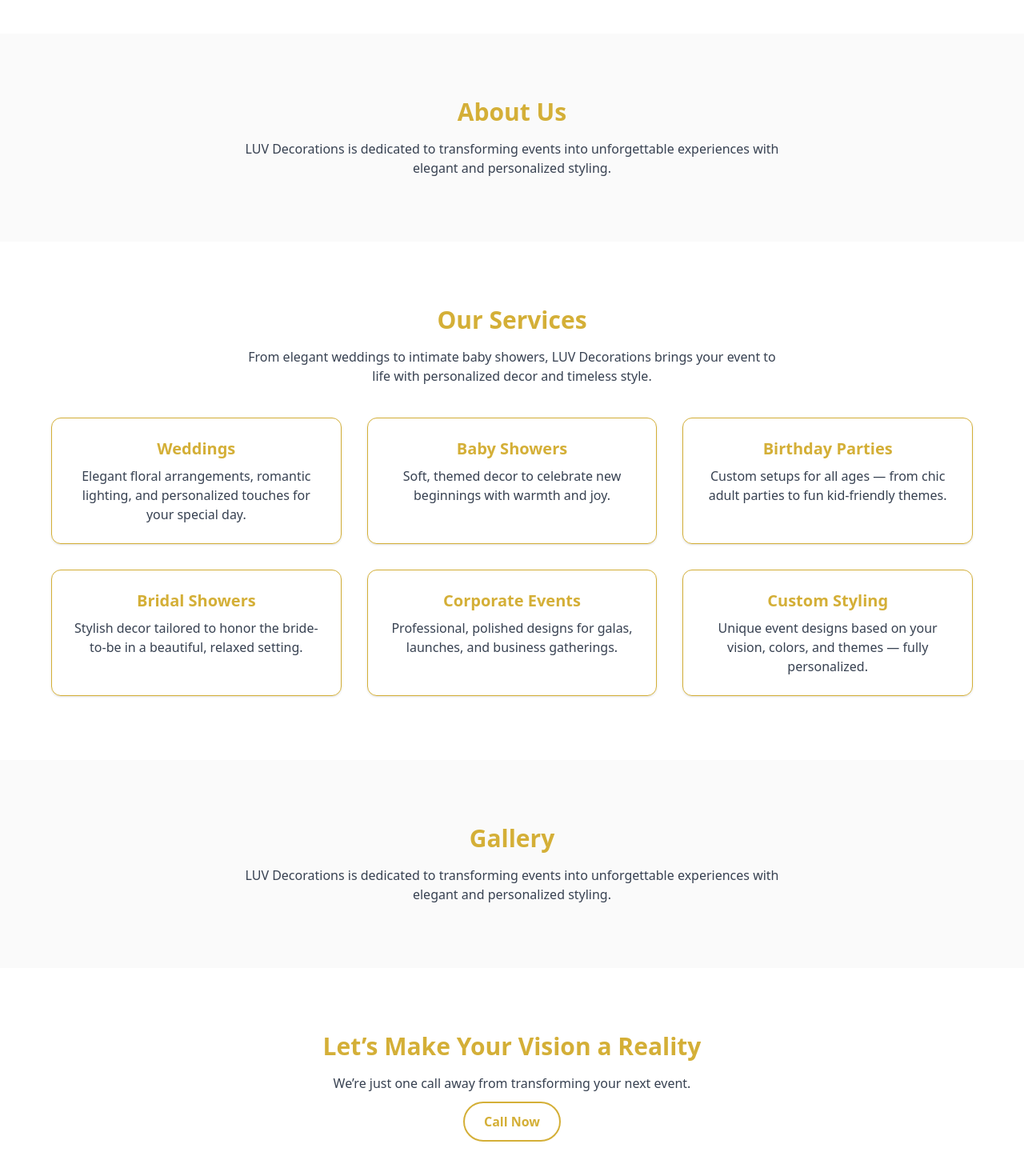
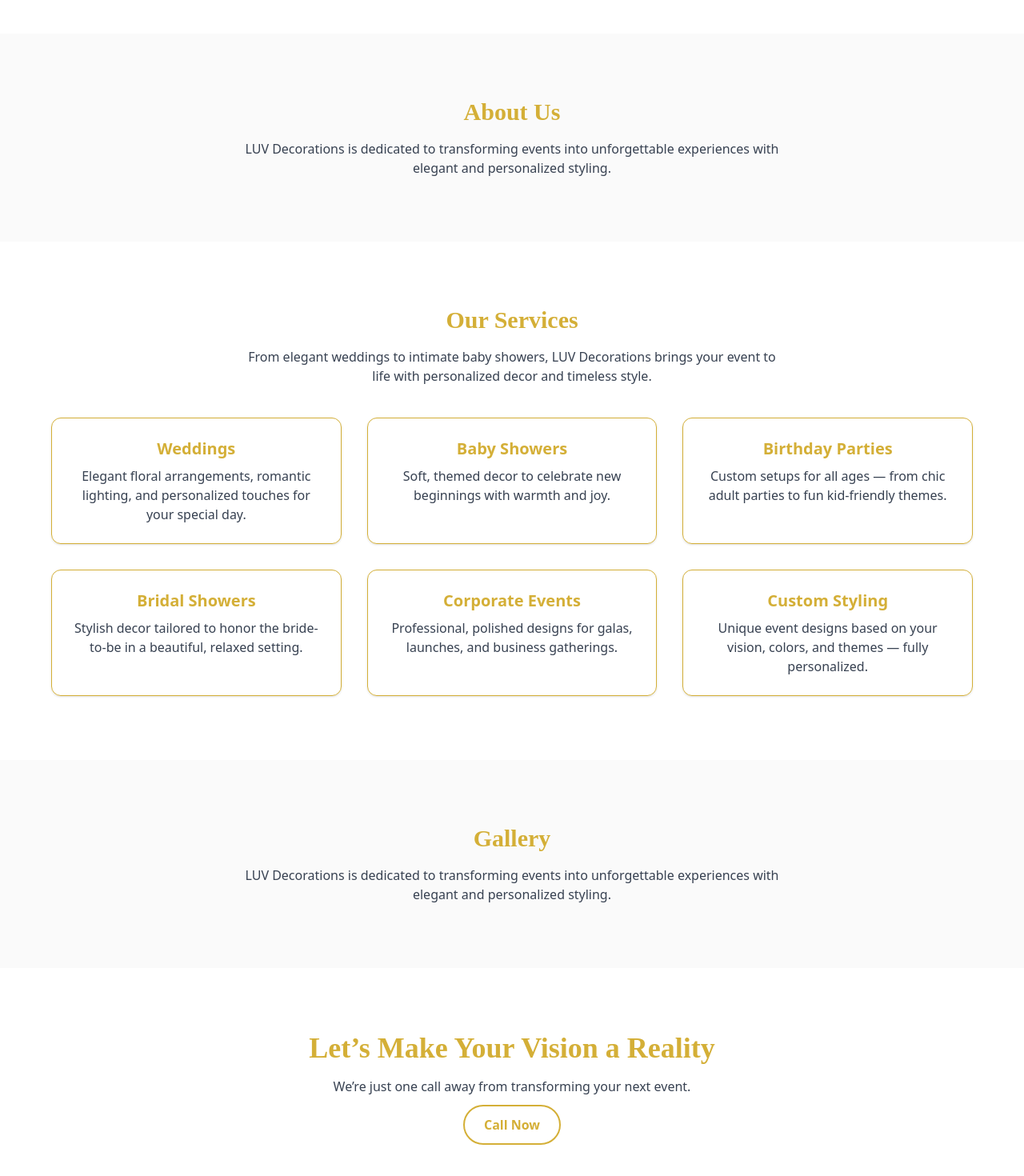
Before and after one commit to vincent-huu-nguyen/luv-decorations, a React (Vite) app: page / in a window 1280 px wide. Shown: the part 758-2228 px from the top of the page at 80% size. Built offline with nearby package versions, Linux system fonts and the light colour scheme.

Commit message:
font changes

```diff
--- a/src/components/About.jsx
+++ b/src/components/About.jsx
@@ -1,7 +1,7 @@
 const About = () => {
   return (
     <section id="about" className="py-20 px-6 bg-neutral-50 text-center">
-      <h2 className="text-3xl font-semibold text-gold mb-4">About Us</h2>
+      <h2 className="text-3xl font-semibold text-gold font-[cursive] mb-4">About Us</h2>
       <p className="max-w-2xl mx-auto text-gray-700">
         LUV Decorations is dedicated to transforming events into unforgettable experiences with elegant and personalized styling.
       </p>
--- a/src/components/Contact.jsx
+++ b/src/components/Contact.jsx
@@ -1,7 +1,7 @@
 const Contact = () => {
     return (
         <section id="contact" className="py-20 px-6 bg-white text-center">
-            <h2 className="text-3xl font-semibold text-gold mb-4">Let’s Make Your Vision a Reality</h2>
+            <h2 className="text-4xl font-semibold text-gold font-[cursive] mb-4">Let’s Make Your Vision a Reality</h2>
             <p className="text-gray-700 mb-6">We’re just one call away from transforming your next event.</p>
             <a
                 href="tel:+11234567890"
--- a/src/components/Gallery.jsx
+++ b/src/components/Gallery.jsx
@@ -1,7 +1,7 @@
 const Gallery = () => {
   return (
     <section id="gallery" className="py-20 px-6 bg-neutral-50 text-center">
-      <h2 className="text-3xl font-semibold text-gold mb-4">Gallery</h2>
+      <h2 className="text-3xl font-semibold text-gold font-[cursive] mb-4">Gallery</h2>
       <p className="max-w-2xl mx-auto text-gray-700">
         LUV Decorations is dedicated to transforming events into unforgettable experiences with elegant and personalized styling.
       </p>
--- a/src/components/Services.jsx
+++ b/src/components/Services.jsx
@@ -28,7 +28,7 @@ const Services = () => {
 
   return (
     <section id="services" className="py-20 px-6 bg-white text-center">
-      <h2 className="text-3xl font-semibold text-gold mb-4">Our Services</h2>
+      <h2 className="text-3xl font-semibold text-gold font-[cursive] mb-4">Our Services</h2>
       <p className="max-w-2xl mx-auto text-gray-700 mb-10">
         From elegant weddings to intimate baby showers, LUV Decorations brings your event to life with personalized decor and timeless style.
       </p>
```
